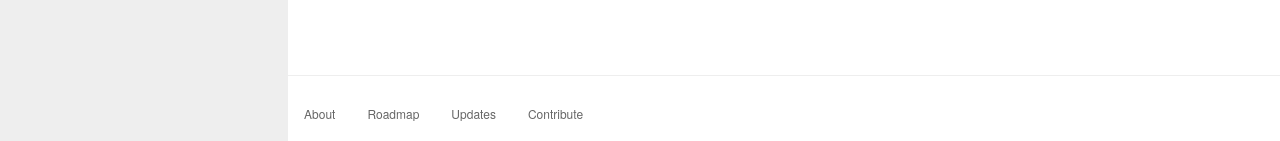
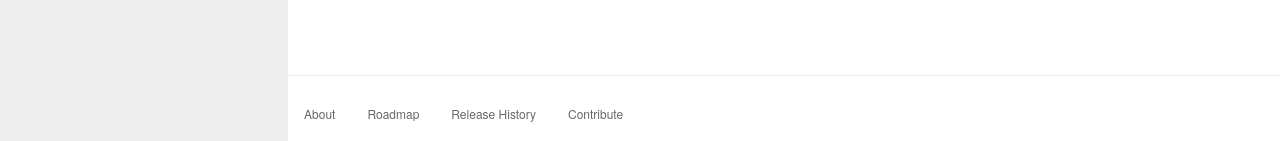
Before and after one commit to bradfrost/style-guide-guide, a Jekyll site: the page built from index.html, in a window 1280 px wide. Shown: the part 756-897 px from the top of the page. Built offline with Jekyll 4.4.1, drawn with Linux system fonts in a browser that asks for light colours.

Commit message:
Update release history label

```diff
--- a/_includes/footer.html
+++ b/_includes/footer.html
@@ -11,7 +11,7 @@
         </li><!--end c-footer-nav__item-->
 
         <li class="c-footer-nav__item">
-            <a href="/updates" class="c-footer-nav__link">Updates</a>
+            <a href="/releases-history" class="c-footer-nav__link">Release History</a>
         </li><!--end c-footer-nav__item-->
 
         <li class="c-footer-nav__item">
```
